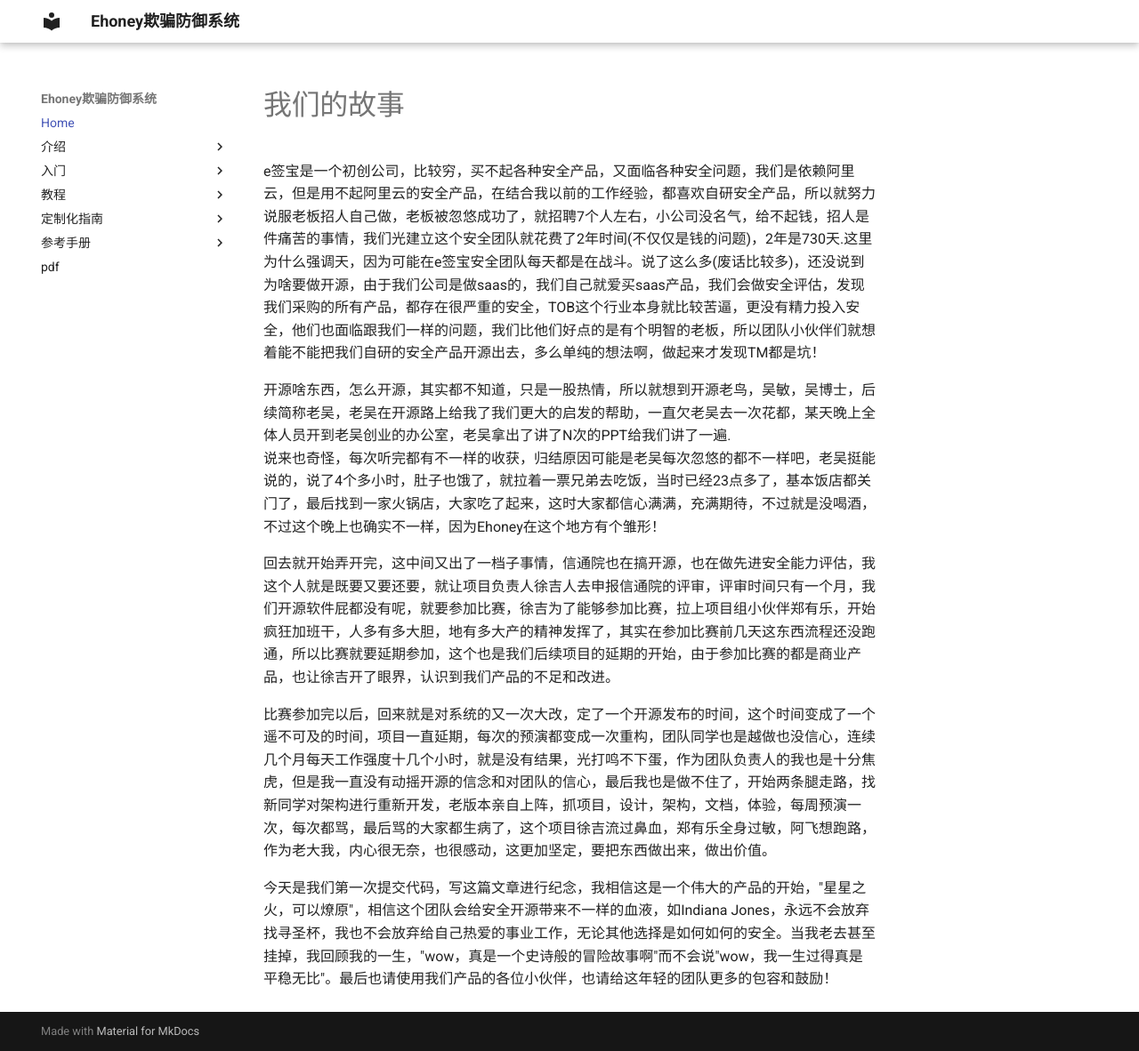
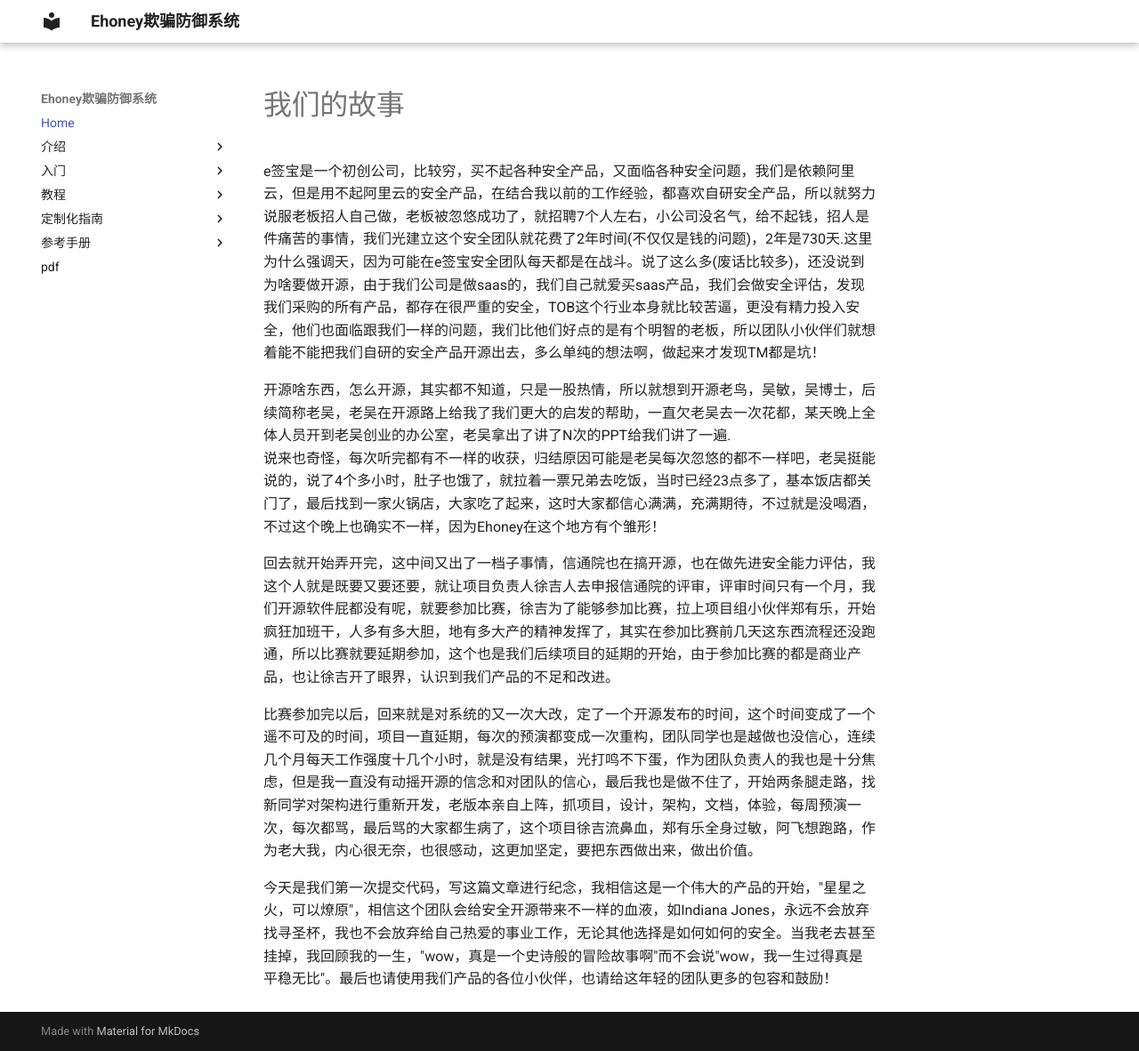
Before and after one commit to seccome/Ehoney, an MkDocs documentation site: the page built from doc/README.md, in a window 1280 px wide and 1182 px high. Shown: the whole window at 89% size. Built offline with MkDocs 1.6.1 and Material for MkDocs 9.7.7, drawn with Linux system fonts in a browser that asks for light colours.

Commit message:
Update README.md

```diff
--- a/doc/README.md
+++ b/doc/README.md
@@ -6,6 +6,6 @@
 
    回去就开始弄开完，这中间又出了一档子事情，信通院也在搞开源，也在做先进安全能力评估，我这个人就是既要又要还要，就让项目负责人徐吉人去申报信通院的评审，评审时间只有一个月，我们开源软件屁都没有呢，就要参加比赛，徐吉为了能够参加比赛，拉上项目组小伙伴郑有乐，开始疯狂加班干，人多有多大胆，地有多大产的精神发挥了，其实在参加比赛前几天这东西流程还没跑通，所以比赛就要延期参加，这个也是我们后续项目的延期的开始，由于参加比赛的都是商业产品，也让徐吉开了眼界，认识到我们产品的不足和改进。<br />
 
-  比赛参加完以后，回来就是对系统的又一次大改，定了一个开源发布的时间，这个时间变成了一个遥不可及的时间，项目一直延期，每次的预演都变成一次重构，团队同学也是越做也没信心，连续几个月每天工作强度十几个小时，就是没有结果，光打鸣不下蛋，作为团队负责人的我也是十分焦虎，但是我一直没有动摇开源的信念和对团队的信心，最后我也是做不住了，开始两条腿走路，找新同学对架构进行重新开发，老版本亲自上阵，抓项目，设计，架构，文档，体验，每周预演一次，每次都骂，最后骂的大家都生病了，这个项目徐吉流过鼻血，郑有乐全身过敏，阿飞想跑路，作为老大我，内心很无奈，也很感动，这更加坚定，要把东西做出来，做出价值。<br />
+  比赛参加完以后，回来就是对系统的又一次大改，定了一个开源发布的时间，这个时间变成了一个遥不可及的时间，项目一直延期，每次的预演都变成一次重构，团队同学也是越做也没信心，连续几个月每天工作强度十几个小时，就是没有结果，光打鸣不下蛋，作为团队负责人的我也是十分焦虑，但是我一直没有动摇开源的信念和对团队的信心，最后我也是做不住了，开始两条腿走路，找新同学对架构进行重新开发，老版本亲自上阵，抓项目，设计，架构，文档，体验，每周预演一次，每次都骂，最后骂的大家都生病了，这个项目徐吉流鼻血，郑有乐全身过敏，阿飞想跑路，作为老大我，内心很无奈，也很感动，这更加坚定，要把东西做出来，做出价值。<br />
 
   今天是我们第一次提交代码，写这篇文章进行纪念，我相信这是一个伟大的产品的开始，"星星之火，可以燎原"，相信这个团队会给安全开源带来不一样的血液，如Indiana Jones，永远不会放弃找寻圣杯，我也不会放弃给自己热爱的事业工作，无论其他选择是如何如何的安全。当我老去甚至挂掉，我回顾我的一生，"wow，真是一个史诗般的冒险故事啊"而不会说"wow，我一生过得真是平稳无比"。最后也请使用我们产品的各位小伙伴，也请给这年轻的团队更多的包容和鼓励！
```
